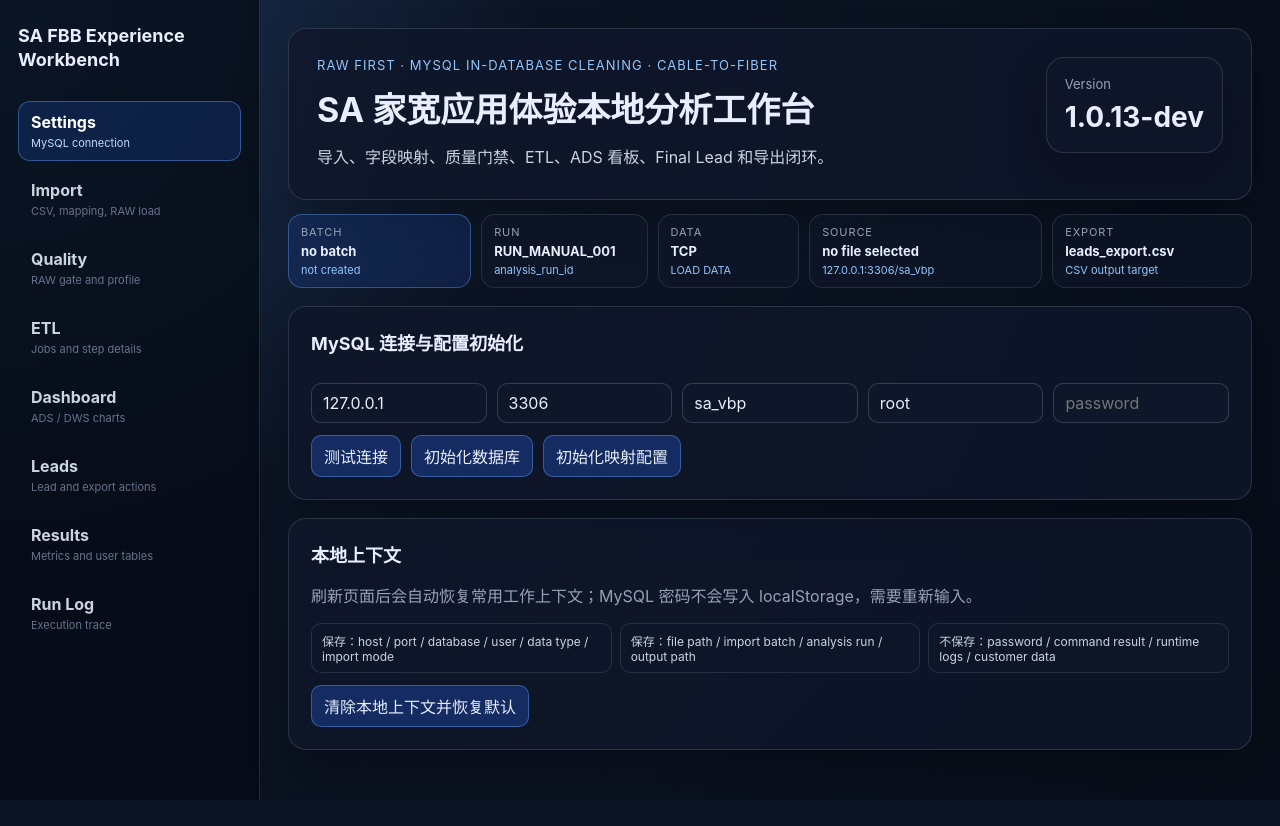
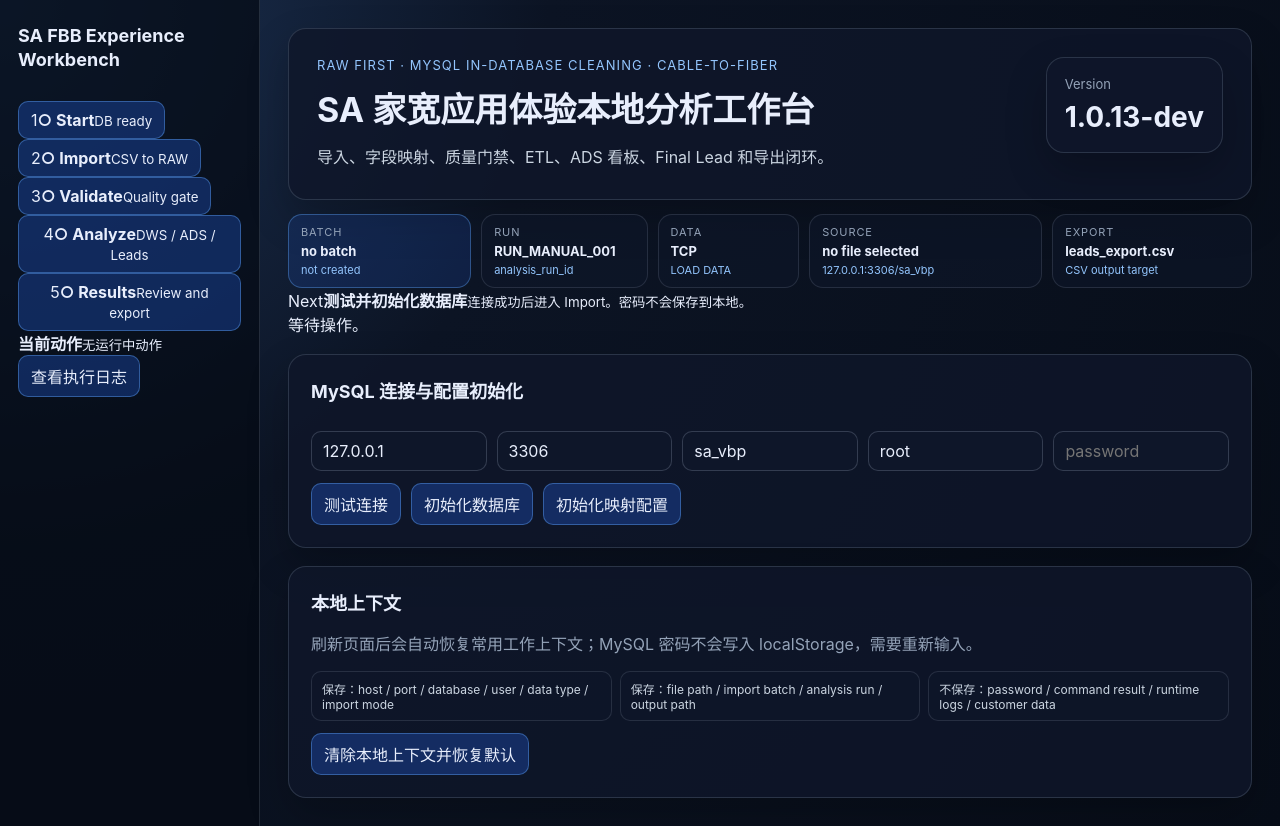
Before and after one commit to zhou-yang-personal/sa-fbb-experience-workbench, a React (Vite) app: page / in a window 1280 px wide. Before the commit the page ends 800 px from the top, so only its background shows below. Built offline with nearby package versions, Linux system fonts and the light colour scheme.

Commit message:
feat: switch workbench to five-step guided flow

```diff
--- a/src/features/workbench/WorkbenchAppV2.tsx
+++ b/src/features/workbench/WorkbenchAppV2.tsx
@@ -1,101 +1,107 @@
-import { useState } from 'react';
+import { useMemo, useState } from 'react';
+import type { PipelineStepStatus } from '../../shared/types';
 import { ConnectionPanel } from './ConnectionPanel';
 import { DashboardCenter } from './DashboardCenter';
 import { EtlJobCenter } from './EtlJobCenter';
-import { ExecutionLog } from './ExecutionLog';
 import { FinalLeadCenter } from './FinalLeadCenter';
 import { ImportPanel } from './ImportPanel';
 import { MetricGrid } from './MetricGrid';
-import { QualityCenter } from './QualityCenter';
+import { NextActionHint } from './NextActionHint';
+import { PipelineStatusBar, type PipelineStep, type PipelineStepId } from './PipelineStatusBar';
 import { ResultTables } from './ResultTables';
+import { RunLogDrawer } from './RunLogDrawer';
 import { WorkbenchContextBar } from './WorkbenchContextBar';
 import { WorkbenchHeader } from './WorkbenchHeader';
 import { useWorkbenchController } from './useWorkbenchController';
 import './extra.css';
 
-type WorkbenchSection = 'settings' | 'import' | 'quality' | 'etl' | 'dashboard' | 'leads' | 'results' | 'log';
+type WorkbenchSection = PipelineStepId;
 
-const pipelineSteps = ['Import', 'Mapping', 'Quality', 'ETL', 'Dashboard', 'Final Leads', 'Export'];
-const navItems: Array<{ id: WorkbenchSection; label: string; hint: string }> = [
-  { id: 'settings', label: 'Settings', hint: 'MySQL connection' },
-  { id: 'import', label: 'Import', hint: 'CSV, mapping, RAW load' },
-  { id: 'quality', label: 'Quality', hint: 'RAW gate and profile' },
-  { id: 'etl', label: 'ETL', hint: 'Jobs and step details' },
-  { id: 'dashboard', label: 'Dashboard', hint: 'ADS / DWS charts' },
-  { id: 'leads', label: 'Leads', hint: 'Lead and export actions' },
-  { id: 'results', label: 'Results', hint: 'Metrics and user tables' },
-  { id: 'log', label: 'Run Log', hint: 'Execution trace' },
-];
+function hasSuccess(state?: { status?: string }) {
+  return state?.status === 'success';
+}
+
+function hasFailure(state?: { status?: string }) {
+  return state?.status === 'failure';
+}
+
+function hasRunning(states: Record<string, { status?: string }>, keys: string[]) {
+  return keys.some((key) => states[key]?.status === 'running');
+}
+
+function stepStatus(done: boolean, running: boolean, failed: boolean): PipelineStepStatus {
+  if (running) return 'running';
+  if (failed) return 'failed';
+  if (done) return 'success';
+  return 'not_started';
+}
 
 export function WorkbenchAppV2() {
   const c = useWorkbenchController();
-  const [activeSection, setActiveSection] = useState<WorkbenchSection>('settings');
+  const [activeSection, setActiveSection] = useState<WorkbenchSection>('start');
+  const [logOpen, setLogOpen] = useState(false);
+
+  const pipeline = useMemo<PipelineStep[]>(() => {
+    const startDone = hasSuccess(c.actionStates.db_initialize) || hasSuccess(c.actionStates.config_seed_defaults) || hasSuccess(c.actionStates.db_test_connection);
+    const importDone = Boolean(c.batch || c.importBatchId || hasSuccess(c.actionStates.import_current_file) || hasSuccess(c.actionStates.import_start_raw_load));
+    const validateDone = hasSuccess(c.actionStates.quality_run_gate) || hasSuccess(c.actionStates.quality_get_gate_results);
+    const analyzeDone = hasSuccess(c.actionStates.analyze_generate_results) || hasSuccess(c.actionStates.leads_run_final_fusion) || c.dashboardCharts.length > 0;
+    const resultsDone = c.dashboardCharts.length > 0 || c.leads.length > 0 || c.finalLeads.length > 0;
+    return [
+      { id: 'start', label: 'Start', hint: 'DB ready', status: stepStatus(startDone, hasRunning(c.actionStates, ['db_test_connection', 'db_initialize', 'config_seed_defaults', 'start_prepare_database']), hasFailure(c.actionStates.start_prepare_database)) },
+      { id: 'import', label: 'Import', hint: 'CSV to RAW', status: stepStatus(importDone, hasRunning(c.actionStates, ['import_current_file', 'import_start_raw_load']), hasFailure(c.actionStates.import_current_file)) },
+      { id: 'validate', label: 'Validate', hint: 'Quality gate', status: stepStatus(validateDone, hasRunning(c.actionStates, ['quality_run_gate', 'quality_get_gate_results']), hasFailure(c.actionStates.quality_run_gate)) },
+      { id: 'analyze', label: 'Analyze', hint: 'DWS / ADS / Leads', status: stepStatus(analyzeDone, hasRunning(c.actionStates, ['analyze_generate_results', 'etl_start_clean_job', 'etl_start_aggregate_job', 'leads_run_final_fusion']), hasFailure(c.actionStates.analyze_generate_results)) },
+      { id: 'results', label: 'Results', hint: 'Review and export', status: stepStatus(resultsDone, hasRunning(c.actionStates, ['dashboard_refresh_all', 'export_final_leads_csv', 'export_leads_csv']), hasFailure(c.actionStates.export_final_leads_csv)) },
+    ];
+  }, [c.actionStates, c.batch, c.dashboardCharts.length, c.finalLeads.length, c.importBatchId, c.leads.length]);
+
+  const hint = useMemo(() => {
+    if (activeSection === 'start') return { title: '测试并初始化数据库', detail: '连接成功后进入 Import。密码不会保存到本地。' };
+    if (activeSection === 'import') return { title: c.filePath ? '导入当前 CSV 文件' : '先选择 CSV 文件', detail: c.filePath ? '系统会自动执行 probe、创建批次、映射校验、RAW 入库和画像刷新。' : '使用系统弹框选择文件，不要手输路径。', tone: c.filePath ? 'normal' as const : 'warning' as const };
+    if (activeSection === 'validate') return { title: c.importBatchId ? '运行质量检查' : '先完成导入', detail: c.importBatchId ? '检查 RAW 完整性、字段可用性、时间范围、接入类型和应用有效性。' : '没有 import_batch_id 时不能做质量检查。', tone: c.importBatchId ? 'normal' as const : 'blocked' as const };
+    if (activeSection === 'analyze') return { title: c.importBatchId ? '生成分析结果' : '先完成质量检查', detail: '系统会依次执行 RAW→CLEAN、DWS/ADS 和 Final Lead Fusion。' };
+    return { title: c.analysisRunId ? '刷新结果并导出' : '先生成 analysis_run_id', detail: '在一个页面查看 Dashboard、Lead、Final Lead，并用保存弹框选择导出位置。' };
+  }, [activeSection, c.analysisRunId, c.filePath, c.importBatchId]);
 
   function renderSection() {
-    if (activeSection === 'settings') {
-      return <ConnectionPanel settings={c.settings} setSettings={c.setSettings} runAction={c.runAction} clearPersistedContext={c.clearPersistedContext} />;
+    if (activeSection === 'start') {
+      return <ConnectionPanel settings={c.settings} setSettings={c.setSettings} runAction={c.runAction} clearPersistedContext={c.clearPersistedContext} actionStates={c.actionStates} />;
     }
     if (activeSection === 'import') {
-      return (
-        <section className="two-column workbench-section-grid">
-          <ImportPanel {...c} />
-          <article className="panel">
-            <h2>Pipeline</h2>
-            <ol className="pipeline-list">{pipelineSteps.map((step) => <li key={step}>{step}</li>)}</ol>
-          </article>
-        </section>
-      );
+      return <ImportPanel {...c} />;
     }
-    if (activeSection === 'quality') {
+    if (activeSection === 'validate') {
       return (
         <section className="workbench-section-stack">
-          <QualityCenter {...c} />
+          <QualityCenterBridge controller={c} />
           <MetricGrid metrics={c.allMetrics} />
         </section>
       );
     }
-    if (activeSection === 'etl') {
+    if (activeSection === 'analyze') {
       return <EtlJobCenter {...c} />;
     }
-    if (activeSection === 'dashboard') {
     return (
       <section className="workbench-section-stack">
         <DashboardCenter {...c} />
-          <MetricGrid metrics={c.allMetrics} />
-        </section>
-      );
-    }
-    if (activeSection === 'leads') {
-      return <FinalLeadCenter {...c} />;
-    }
-    if (activeSection === 'results') {
-      return (
-        <section className="workbench-section-stack">
+        <FinalLeadCenter {...c} />
         <MetricGrid metrics={c.allMetrics} />
         <ResultTables leads={c.leads} finalLeads={c.finalLeads} />
       </section>
     );
   }
-    return <ExecutionLog log={c.log} />;
-  }
 
   return (
-    <main className="app-shell">
-      <aside className="sidebar">
+    <main className="app-shell guided-shell">
+      <aside className="sidebar guided-sidebar">
         <div className="brand">SA FBB Experience Workbench</div>
-        <nav>
-          {navItems.map((item) => (
-            <button
-              key={item.id}
-              type="button"
-              className={`nav-item ${activeSection === item.id ? 'is-active' : ''}`}
-              onClick={() => setActiveSection(item.id)}
-            >
-              <span>{item.label}</span>
-              <small>{item.hint}</small>
-            </button>
-          ))}
-        </nav>
+        <PipelineStatusBar steps={pipeline} activeStep={activeSection} onSelect={setActiveSection} />
+        <div className="sidebar-log-card">
+          <strong>当前动作</strong>
+          <small>{c.currentAction || '无运行中动作'}</small>
+          <button type="button" onClick={() => setLogOpen(true)}>查看执行日志</button>
+        </div>
       </aside>
       <section className="content">
         <WorkbenchHeader />
@@ -109,10 +115,21 @@ export function WorkbenchAppV2() {
           outputPath={c.outputPath}
           batch={c.batch}
         />
-        <section className="section-shell">
+        <NextActionHint title={hint.title} detail={hint.detail} tone={hint.tone} />
+        <section className="action-feedback-bar">
+          <span>{c.lastActionMessage}</span>
+          {c.currentAction && <strong>Running: {c.currentAction}</strong>}
+        </section>
+        <section className="section-shell guided-section-shell">
           {renderSection()}
         </section>
       </section>
+      <RunLogDrawer open={logOpen} log={c.log} onClose={() => setLogOpen(false)} />
     </main>
   );
 }
+
+function QualityCenterBridge({ controller }: { controller: ReturnType<typeof useWorkbenchController> }) {
+  const { QualityCenter } = require('./QualityCenter') as typeof import('./QualityCenter');
+  return <QualityCenter {...controller} />;
+}
```
Lines whose indentation alone changed are shown as unchanged.
